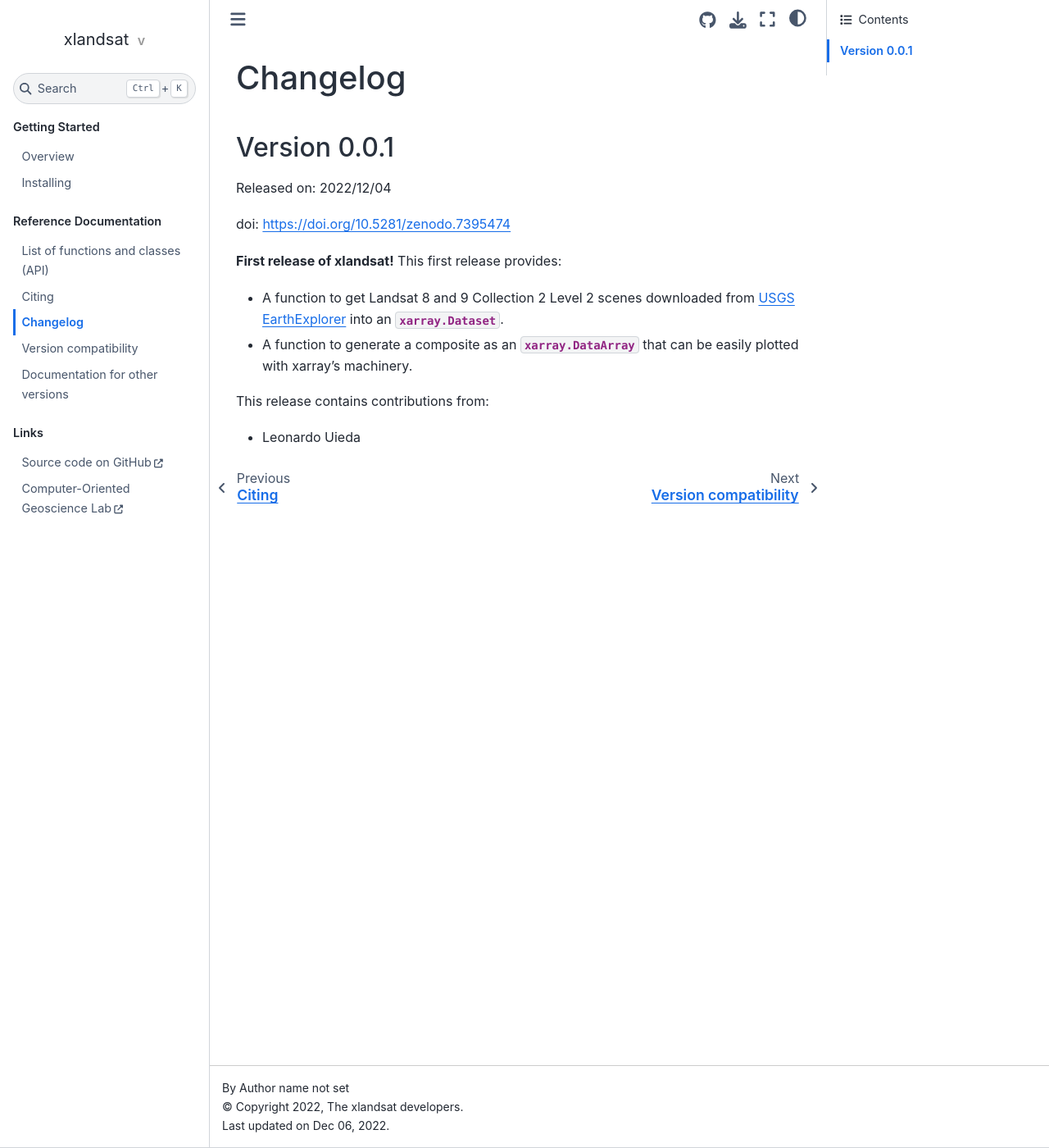
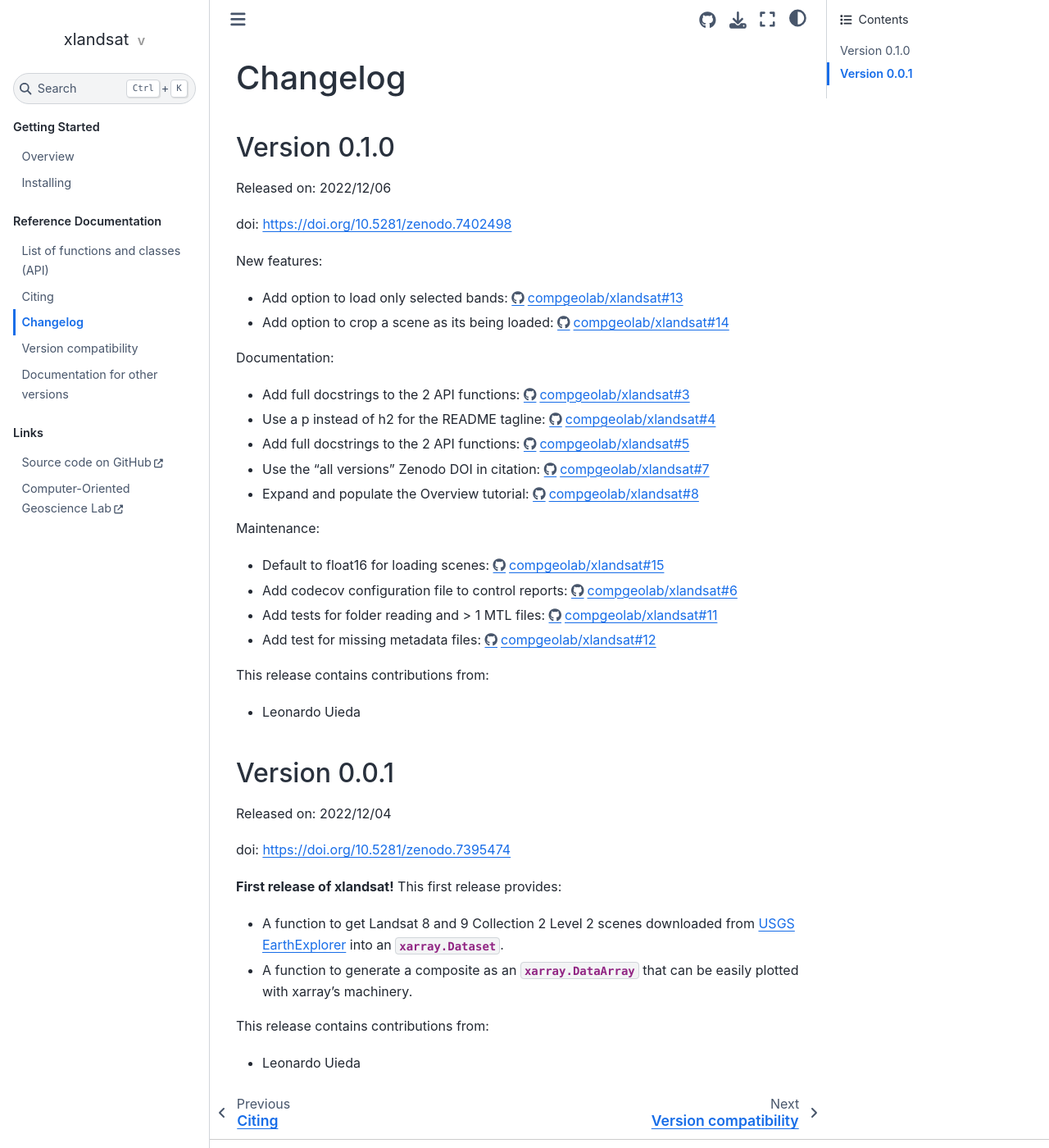
Before and after one commit to compgeolab/xlandsat, a Sphinx documentation site: the page built from doc/changes.rst, in a window 1280 px wide and 1400 px high. Shown: the whole window at 82% size. Built offline with Sphinx 7.4.7 and the Sphinx Book theme 1.1.4, drawn with Linux system fonts in a browser that asks for light colours; the version number could not be read and is left out.

Commit message:
Add changelog entry for v0.1.0

```diff
--- a/doc/changes.rst
+++ b/doc/changes.rst
@@ -2,6 +2,37 @@
 
 Changelog
 =========
+
+Version 0.1.0
+-------------
+
+Released on: 2022/12/06
+
+doi: https://doi.org/10.5281/zenodo.7402498
+
+New features:
+
+* Add option to load only selected bands: https://github.com/compgeolab/xlandsat/pull/13
+* Add option to crop a scene as its being loaded: https://github.com/compgeolab/xlandsat/pull/14
+
+Documentation:
+
+* Add full docstrings to the 2 API functions: https://github.com/compgeolab/xlandsat/pull/3
+* Use a p instead of h2 for the README tagline: https://github.com/compgeolab/xlandsat/pull/4
+* Add full docstrings to the 2 API functions: https://github.com/compgeolab/xlandsat/pull/5
+* Use the "all versions" Zenodo DOI in citation: https://github.com/compgeolab/xlandsat/pull/7
+* Expand and populate the Overview tutorial: https://github.com/compgeolab/xlandsat/pull/8
+
+Maintenance:
+
+* Default to float16 for loading scenes: https://github.com/compgeolab/xlandsat/pull/15
+* Add codecov configuration file to control reports: https://github.com/compgeolab/xlandsat/pull/6
+* Add tests for folder reading and > 1 MTL files: https://github.com/compgeolab/xlandsat/pull/11
+* Add test for missing metadata files: https://github.com/compgeolab/xlandsat/pull/12
+
+This release contains contributions from:
+
+* Leonardo Uieda
 
 Version 0.0.1
 -------------
--- a/doc/versions.rst
+++ b/doc/versions.rst
@@ -7,4 +7,5 @@
 * `Latest release <http://www.compgeolab.org/xlandsat/latest>`__
 * `Development <http://www.compgeolab.org/xlandsat/dev>`__
   (reflects the current development branch on GitHub)
+* `v0.1.0 <http://www.compgeolab.org/xlandsat/v0.1.0>`__
 * `v0.0.1 <http://www.compgeolab.org/xlandsat/v0.0.1>`__
```
